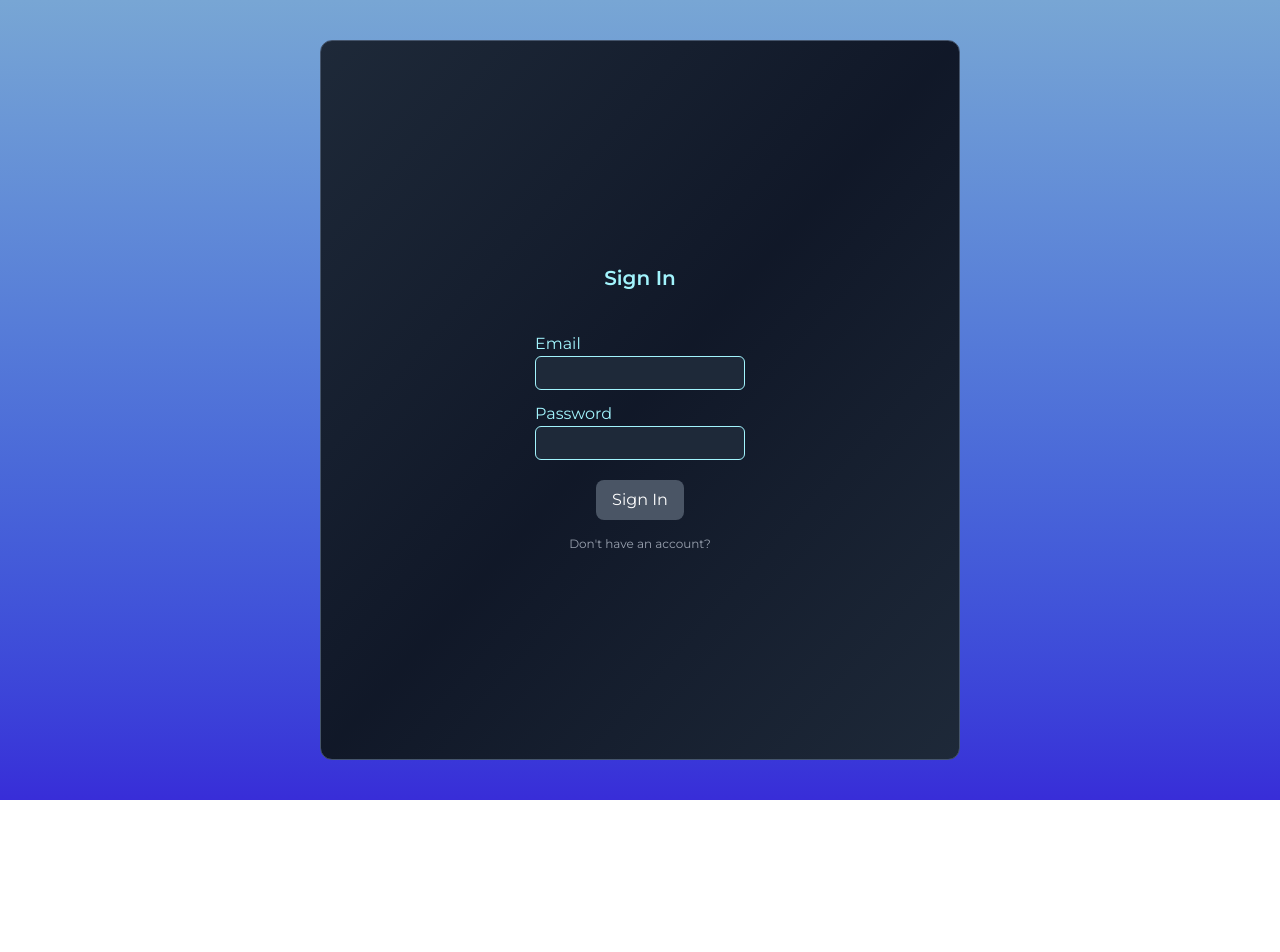
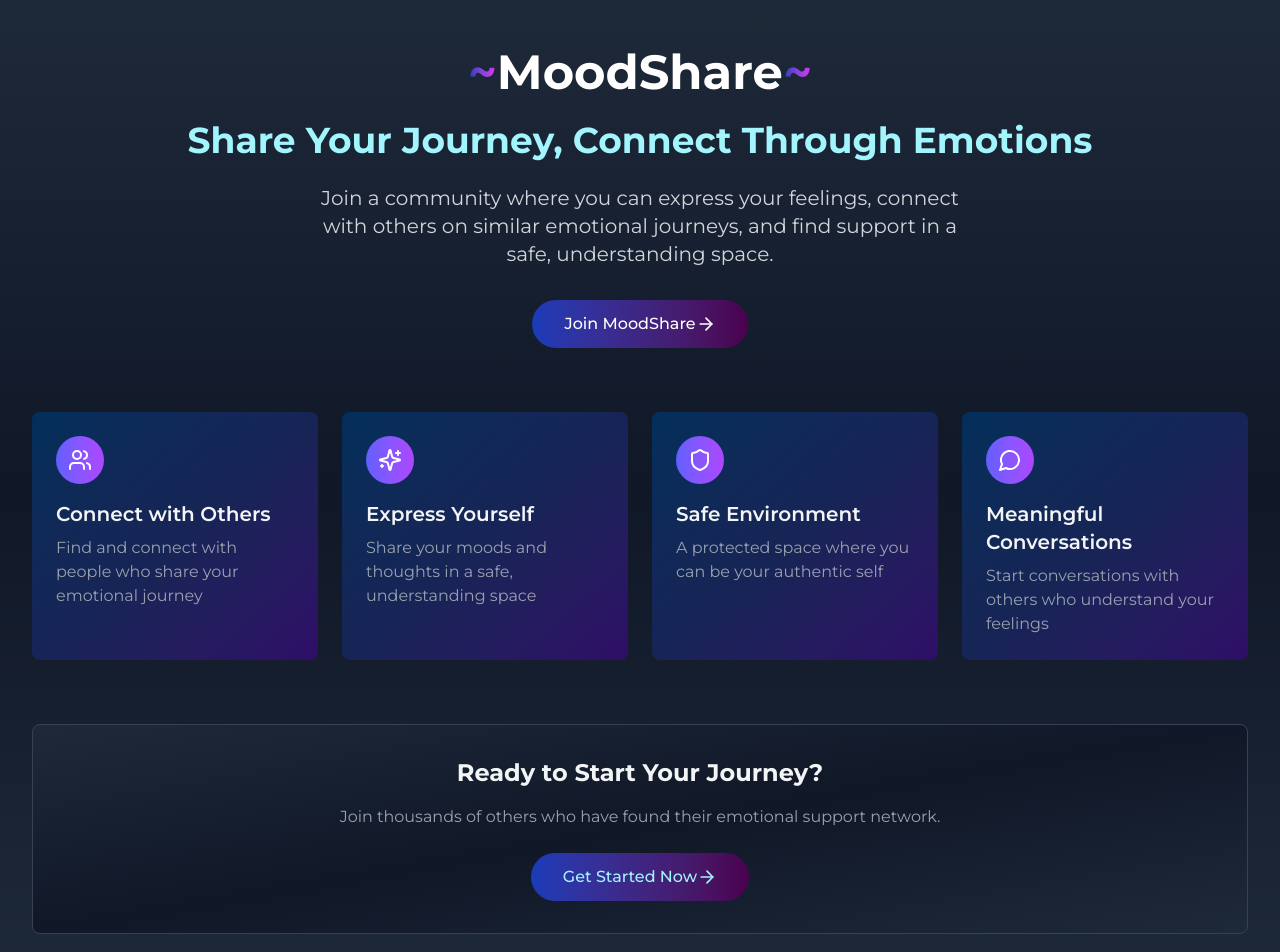
Before and after one commit to MajorDP/SocialMediaApp, a React (Vite) app in the folder frontend/: page / in a window 1280 px wide. Before the commit this address led to /auth. Shown: the top 952 px of the page. Before the commit the page ends 800 px from the top, so only its background shows below. Built offline with nearby package versions, Linux system fonts and the light colour scheme.

Commit message:
Added a landing page, minor design changes troughout app

```diff
--- a/frontend/src/App.tsx
+++ b/frontend/src/App.tsx
@@ -9,6 +9,7 @@ import { AuthProvider } from "./context/UserContext";
 import Create from "./pages/CreateEdit";
 import User from "./pages/User";
 import ProtectedRoute from "./components/ProtectedRoute";
+import Intro from "./pages/Intro";
 
 function App() {
   return (
@@ -17,7 +18,7 @@ function App() {
         <Routes>
           <Route element={<ProtectedRoute />}>
             <Route element={<AppLayout />}>
-              <Route path="/" element={<Dashboard />} />
+              <Route path="/dashboard" element={<Dashboard />} />
               <Route path="/user" element={<Account />} />
               <Route path="/user/:id" element={<User />} />
               <Route path="/create" element={<Create />} />
@@ -27,6 +28,7 @@ function App() {
             </Route>
           </Route>
           <Route path="/auth" element={<Auth />} />
+          <Route path="/" element={<Intro />} />
         </Routes>
       </AuthProvider>
     </BrowserRouter>
--- a/frontend/src/components/LoginForm.tsx
+++ b/frontend/src/components/LoginForm.tsx
@@ -1,6 +1,7 @@
 import { useContext, useState } from "react";
 import { AuthContext } from "../context/UserContext";
 import Input from "./Input";
+import { Link } from "react-router-dom";
 
 interface ILoginForm {
   setIsLogin: React.Dispatch<React.SetStateAction<boolean>>;
@@ -22,7 +23,19 @@ function LoginForm({ setIsLogin }: ILoginForm) {
       className="w-full flex flex-col items-center mt-20 sm:mt-0 text-xs sm:text-base"
       onSubmit={handleSubmit}
     >
-      <h2 className="text-center mt-4 text-xl font-semibold text-cyan-200">
+      <Link
+        to="/"
+        className="text-4xl md:text-5xl font-bold text-cyan-200 mb-6"
+      >
+        <span className="bg-gradient-to-r from-blue-800 to-fuchsia-500 bg-clip-text text-transparent">
+          ~
+        </span>
+        <span className=" text-white">MoodShare</span>
+        <span className="bg-gradient-to-r from-blue-800 to-fuchsia-500 bg-clip-text text-transparent">
+          ~
+        </span>
+      </Link>
+      <h2 className="text-center text-xl font-semibold text-cyan-200">
         Sign In
       </h2>
 
--- a/frontend/src/components/Navigation.tsx
+++ b/frontend/src/components/Navigation.tsx
@@ -46,7 +46,7 @@ function Navigation() {
           <ul className="flex flex-col pl-3 items-start h-40 justify-between mt-4 gap-5">
             <li>
               <Link
-                to="/"
+                to="/dashboard"
                 className="flex flex-row items-center hover:scale-110 duration-300 text-cyan-200 hover:text-[#D500F9]"
               >
                 <Home className="w-6 h-6 text-cyan-200 mr-2" />
@@ -97,7 +97,7 @@ function Navigation() {
         <nav>
           <ul className="py-3 w-[80%] m-auto flex flex-row justify-between items-center">
             <li>
-              <Link to="/" className="hover:scale-110 duration-300">
+              <Link to="/dashboard" className="hover:scale-110 duration-300">
                 <Home className="w-6 h-6 text-cyan-200 hover:text-[#D500F9]" />
               </Link>
             </li>
--- a/frontend/src/components/PostLarge.tsx
+++ b/frontend/src/components/PostLarge.tsx
@@ -36,7 +36,7 @@ function PostLarge({ post, setPost }: IPostItem) {
     : null;
 
   return (
-    <div className="flex flex-col lg:flex-row w-full md:max-w-[80%] bg-gradient-to-br from-gray-800 via-gray-900 to-gray-800 p-2 sm:p-3 rounded-2xl shadow-lg">
+    <div className="flex flex-col lg:flex-row w-full md:max-w-[80%] bg-gradient-to-br from-[#032f5a] via-blue-950 to-violet-950 p-2 sm:p-3 rounded-2xl shadow-lg">
       <div className="w-full">
         <div className="flex flex-row w-full p-3">
           <Link
--- a/frontend/src/components/RegisterForm.tsx
+++ b/frontend/src/components/RegisterForm.tsx
@@ -7,15 +7,13 @@ import {
   isValidLengthPassword,
   isValidLengthUsername,
 } from "../validation/validation";
-
-import { useNavigate } from "react-router-dom";
+import { Link } from "react-router-dom";
 
 interface IRegisterForm {
   setIsLogin: React.Dispatch<React.SetStateAction<boolean>>;
 }
 
 function RegisterForm({ setIsLogin }: IRegisterForm) {
-  const navigate = useNavigate();
   const { error, register } = useContext(AuthContext);
   const [authData, setAuthData] = useState({
     email: "",
@@ -31,10 +29,6 @@ function RegisterForm({ setIsLogin }: IRegisterForm) {
     if (isFormValid) {
       await register(authData);
     }
-
-    if (!error) {
-      navigate("/");
-    }
   };
 
   return (
@@ -42,7 +36,19 @@ function RegisterForm({ setIsLogin }: IRegisterForm) {
       className="w-full flex flex-col items-center mt-20 text-xs sm:text-base"
       onSubmit={handleSubmit}
     >
-      <h2 className="text-center mt-4 text-lg font-semibold text-cyan-200">
+      <Link
+        to="/"
+        className="text-4xl md:text-5xl font-bold text-cyan-200 mb-6"
+      >
+        <span className="bg-gradient-to-r from-blue-800 to-fuchsia-500 bg-clip-text text-transparent">
+          ~
+        </span>
+        <span className=" text-white">MoodShare</span>
+        <span className="bg-gradient-to-r from-blue-800 to-fuchsia-500 bg-clip-text text-transparent">
+          ~
+        </span>
+      </Link>
+      <h2 className="text-center text-xl font-semibold text-cyan-200">
         Create an Account
       </h2>
 
--- a/frontend/src/context/UserContext.tsx
+++ b/frontend/src/context/UserContext.tsx
@@ -77,7 +77,7 @@ export const AuthProvider = ({ children }: { children: React.ReactNode }) => {
 
     setUser(jwtDecode(data.accessToken));
     sessionStorage.setItem("session", JSON.stringify(data.accessToken));
-    navigate("/");
+    navigate("/dashboard");
   };
 
   const register = async (authData: IAuthData) => {
@@ -89,6 +89,7 @@ export const AuthProvider = ({ children }: { children: React.ReactNode }) => {
 
     setUser(jwtDecode(data.accessToken));
     sessionStorage.setItem("session", JSON.stringify(data.accessToken));
+    navigate("/dashboard");
   };
 
   const logout = () => {
--- a/frontend/src/interfaces/posts.ts
+++ b/frontend/src/interfaces/posts.ts
@@ -19,6 +19,7 @@ export interface IComment {
   user: {
     username: string;
     img: string;
+    id: string;
   };
   datePosted: string;
   comment: string;
--- /dev/null
+++ b/frontend/src/pages/Intro.tsx
@@ -0,0 +1,104 @@
+import {
+  ArrowRight,
+  Users,
+  Sparkles,
+  Shield,
+  MessageCircle,
+} from "lucide-react";
+import { Link } from "react-router-dom";
+
+function Intro() {
+  const features = [
+    {
+      icon: Users,
+      title: "Connect with Others",
+      description:
+        "Find and connect with people who share your emotional journey",
+    },
+    {
+      icon: Sparkles,
+      title: "Express Yourself",
+      description:
+        "Share your moods and thoughts in a safe, understanding space",
+    },
+    {
+      icon: Shield,
+      title: "Safe Environment",
+      description: "A protected space where you can be your authentic self",
+    },
+    {
+      icon: MessageCircle,
+      title: "Meaningful Conversations",
+      description:
+        "Start conversations with others who understand your feelings",
+    },
+  ];
+  return (
+    <div className="min-h-screen bg-gradient-to-b from-gray-800 via-gray-900 to-gray-800">
+      <main className="max-w-7xl mx-auto px-4 sm:px-6 lg:px-8 py-12">
+        <div className="text-center mb-16">
+          <h1 className="text-4xl md:text-5xl font-bold text-cyan-200 mb-6">
+            <span className="bg-gradient-to-r from-blue-800 to-fuchsia-500 bg-clip-text text-transparent">
+              ~
+            </span>
+            <span className=" text-white">MoodShare</span>
+            <span className="bg-gradient-to-r from-blue-800 to-fuchsia-500 bg-clip-text text-transparent">
+              ~
+            </span>
+          </h1>
+          <h1 className="text-2xl md:text-4xl font-bold text-cyan-200 mb-6">
+            Share Your Journey, Connect Through Emotions
+          </h1>
+          <p className="text-xl text-gray-300 max-w-2xl mx-auto">
+            Join a community where you can express your feelings, connect with
+            others on similar emotional journeys, and find support in a safe,
+            understanding space.
+          </p>
+          <Link
+            to="/auth"
+            className="mt-8 w-fit px-8 py-3 rounded-full bg-gradient-to-r from-blue-800 to-fuchsia-950 text-white font-medium hover:from-blue-800 hover:to-fuchsia-800 transition-all duration-200 transform hover:scale-[1.02] flex items-center space-x-2 mx-auto"
+          >
+            Join MoodShare
+            <ArrowRight size={20} />
+          </Link>
+        </div>
+
+        <div className="grid grid-cols-1 md:grid-cols-2 lg:grid-cols-4 gap-6 mb-16">
+          {features.map((feature, index) => (
+            <div
+              key={index}
+              className="bg-gradient-to-br from-[#032f5a] via-blue-950 to-violet-950 p-6 rounded-lg transform hover:scale-[1.02] transition-all duration-200"
+            >
+              <div className="w-12 h-12 rounded-full bg-gradient-to-r from-indigo-500 to-purple-500 flex items-center justify-center mb-4">
+                <feature.icon size={24} className="text-white" />
+              </div>
+              <h3 className="text-xl font-semibold text-gray-100 mb-2">
+                {feature.title}
+              </h3>
+              <p className="text-gray-400">{feature.description}</p>
+            </div>
+          ))}
+        </div>
+
+        <div className="bg-gradient-to-br from-gray-800 via-gray-900 to-gray-800 rounded-lg border border-gray-700 p-8 text-center">
+          <h2 className="text-2xl font-bold text-gray-100 mb-4">
+            Ready to Start Your Journey?
+          </h2>
+          <p className="text-gray-400 mb-6">
+            Join thousands of others who have found their emotional support
+            network.
+          </p>
+          <Link
+            to="/auth"
+            className="px-8 py-3 w-fit rounded-full bg-gradient-to-r from-blue-800 to-fuchsia-950 text-cyan-200 font-medium hover:from-blue-800 hover:to-fuchsia-800 transition-all duration-200 transform hover:scale-[1.02] flex items-center space-x-2 mx-auto"
+          >
+            Get Started Now
+            <ArrowRight size={20} />
+          </Link>
+        </div>
+      </main>
+    </div>
+  );
+}
+
+export default Intro;
```
Also changed, not shown: frontend/src/components/Comments.tsx (+7 -3 lines).
